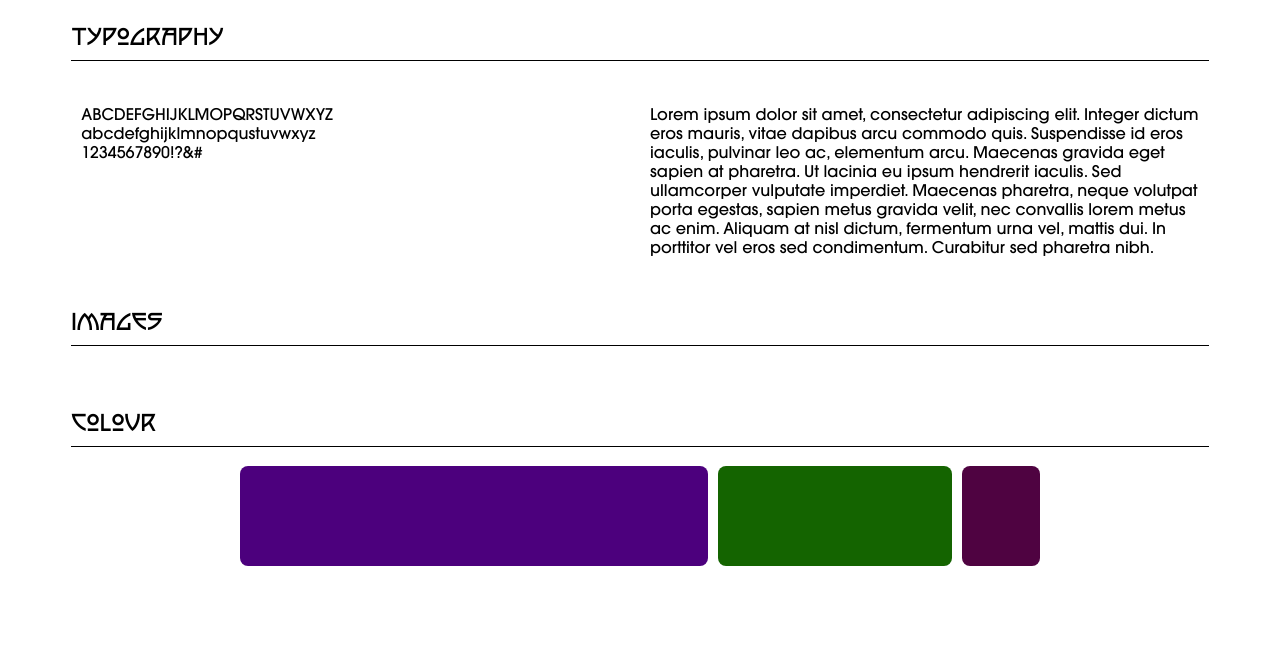
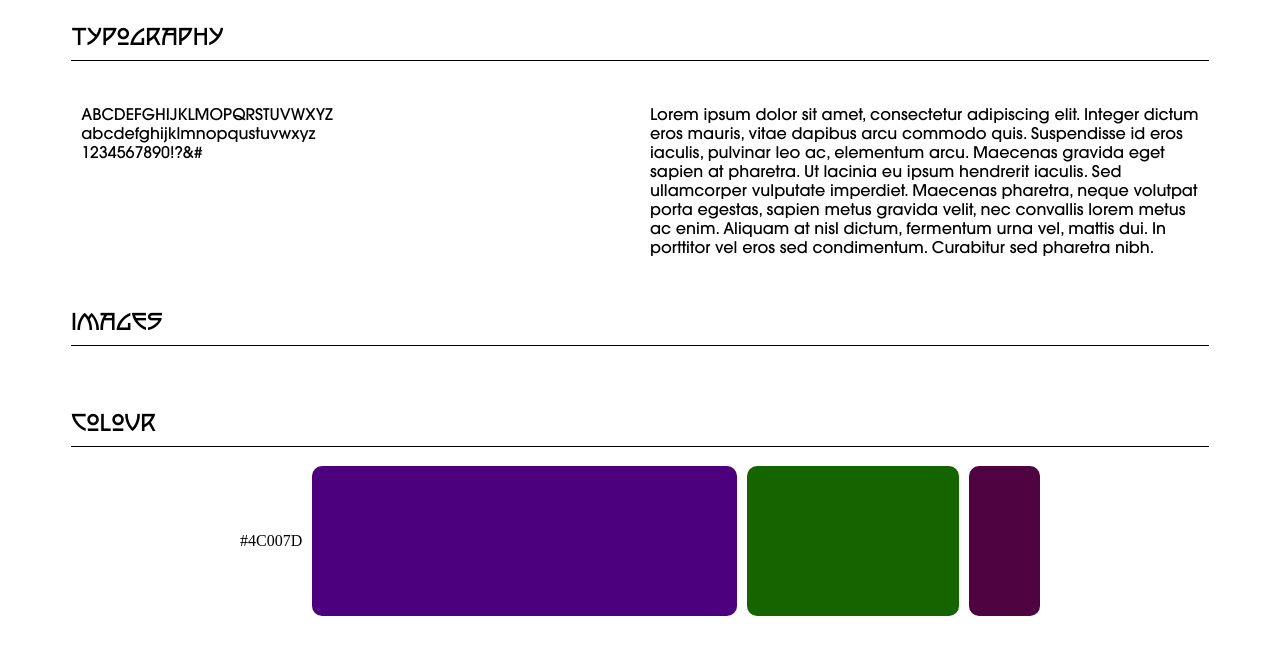
Before and after one commit to RamirezJulian/portfolioo, a Jekyll site: the page style_guide/index.html, which Jekyll copies as it is, in a window 1280 px wide. Shown: the top 655 px of the page. Built offline with Jekyll 4.4.1, drawn with Linux system fonts in a browser that asks for light colours.

Commit message:
Add files via upload

```diff
--- a/style_guide/css/main.css
+++ b/style_guide/css/main.css
@@ -22,7 +22,7 @@
 
 h1,h2,h3,h4,h5,h6 {
   font-family: "P22 Arts And Crafts";
-  font-weight: 400;
+  font-weight: 500;
   font-style: normal;
 }
 
@@ -61,9 +61,9 @@
 }
 
 .color-box {
-  height: 100px; /* Adjust height as needed */
-  border-radius: 8px; /* Optional rounded corners */
-  flex-grow: 1;
+  height: 150px; /* Adjust height as needed */
+  border-radius: 10px; /* Optional rounded corners */
+  flex-grow: 5;
 }
 
 /* 60% primary color */
--- a/style_guide/index.html
+++ b/style_guide/index.html
@@ -44,9 +44,14 @@
 					<section>
 			<h1>Colour</h1>
       <div class="color-wrapper">
+		  #4C007D
+
         <div class="color-box primary"></div>
+
         <div class="color-box secondary"></div>
+
         <div class="color-box accent"></div>
+
       </div>
 		</section>
 	</main>
```
